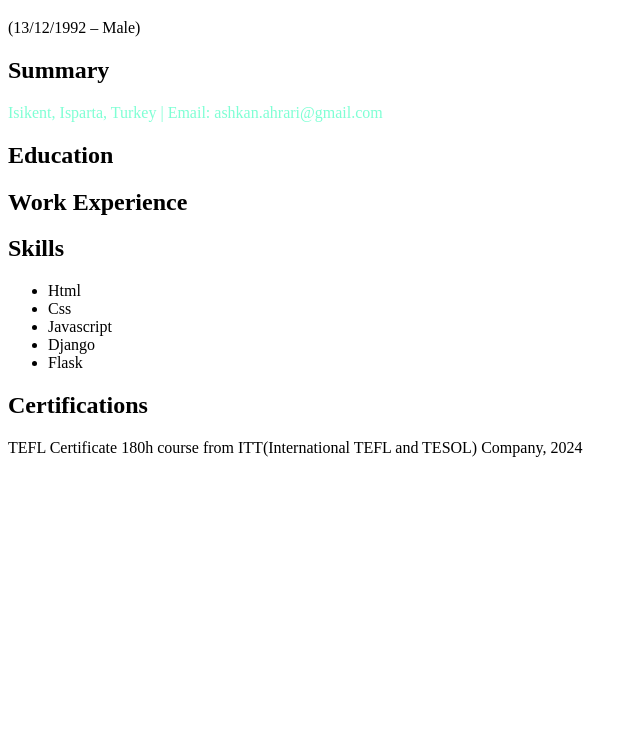
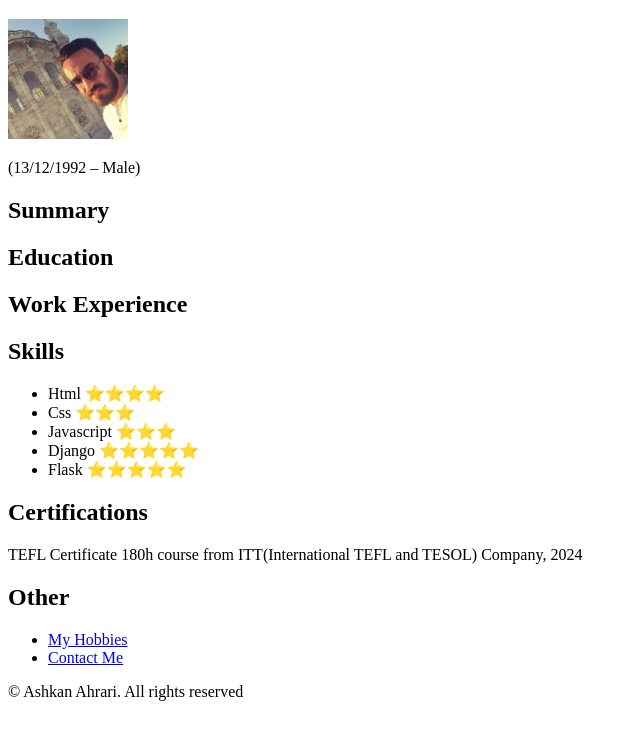
Before and after one commit to AhRarii/my_portfolio, a plain HTML site: page index.html in a window 1280 px wide. Shown: the part 61-800 px from the top of the page, without its empty margins (0-640 px from the left). Drawn offline with Linux system fonts and the light colour scheme.

Commit message:
Update index.html

```diff
--- a/index.html
+++ b/index.html
@@ -7,20 +7,27 @@
 </head>
 <body>
     <h1>Ashkan Ahrari</h1>
+    <img src="./assets/ashi.jpg" alt="Ashkan Ahrari" height="120px">
     <p>(13/12/1992 – Male)</p>
     <h2>Summary</h2>
-    <p style="color:aquamarine">   Isikent, Isparta, Turkey  |  Email: ashkan.ahrari@gmail.com</p>
     <h2>Education</h2>
     <h2>Work Experience</h2>
     <h2>Skills</h2>
     <ul>
-        <li>Html</li>
-        <li>Css</li>
-        <li>Javascript</li>
-        <li>Django</li>
-        <li>Flask</li>
+        <li>Html ⭐️⭐️⭐️⭐️</li>
+        <li>Css ⭐️⭐️⭐️</li>
+        <li>Javascript ⭐️⭐️⭐️</li>
+        <li>Django ⭐️⭐️⭐️⭐️⭐️</li>
+        <li>Flask ⭐️⭐️⭐️⭐️⭐️</li>
     </ul>
     <h2>Certifications</h2>
     <p>TEFL Certificate 180h course from ITT(International TEFL and TESOL) Company, 2024</p>
+    <h2>Other</h2>
+    <ul>
+        <li><a href="./public/hobbies.html">My Hobbies</a></li>
+        <li><a href="./public/contact.html">Contact Me</a></li>
+    </ul>
+
+    <footer>© Ashkan Ahrari. All rights reserved</footer>
 </body>
 </html>
```
